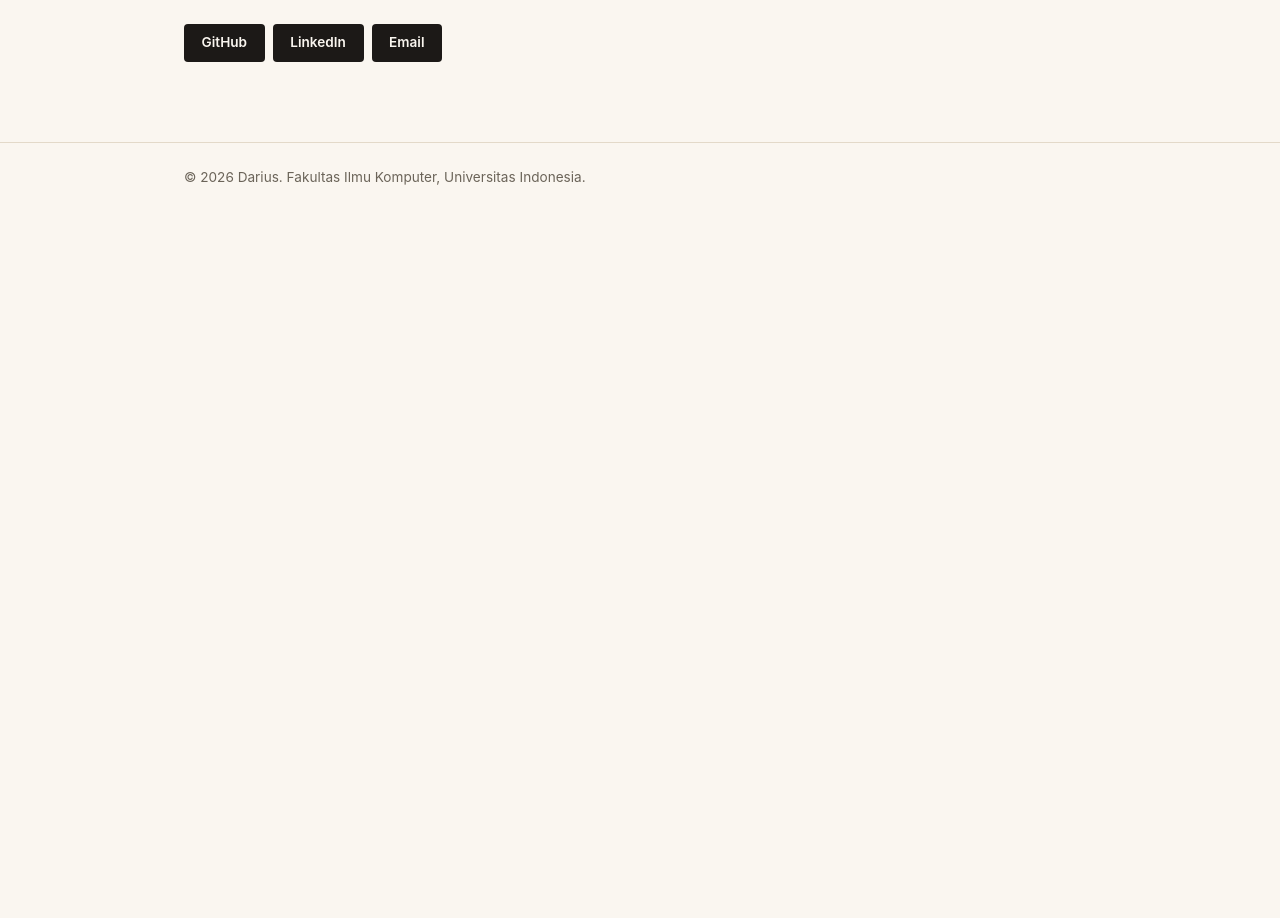
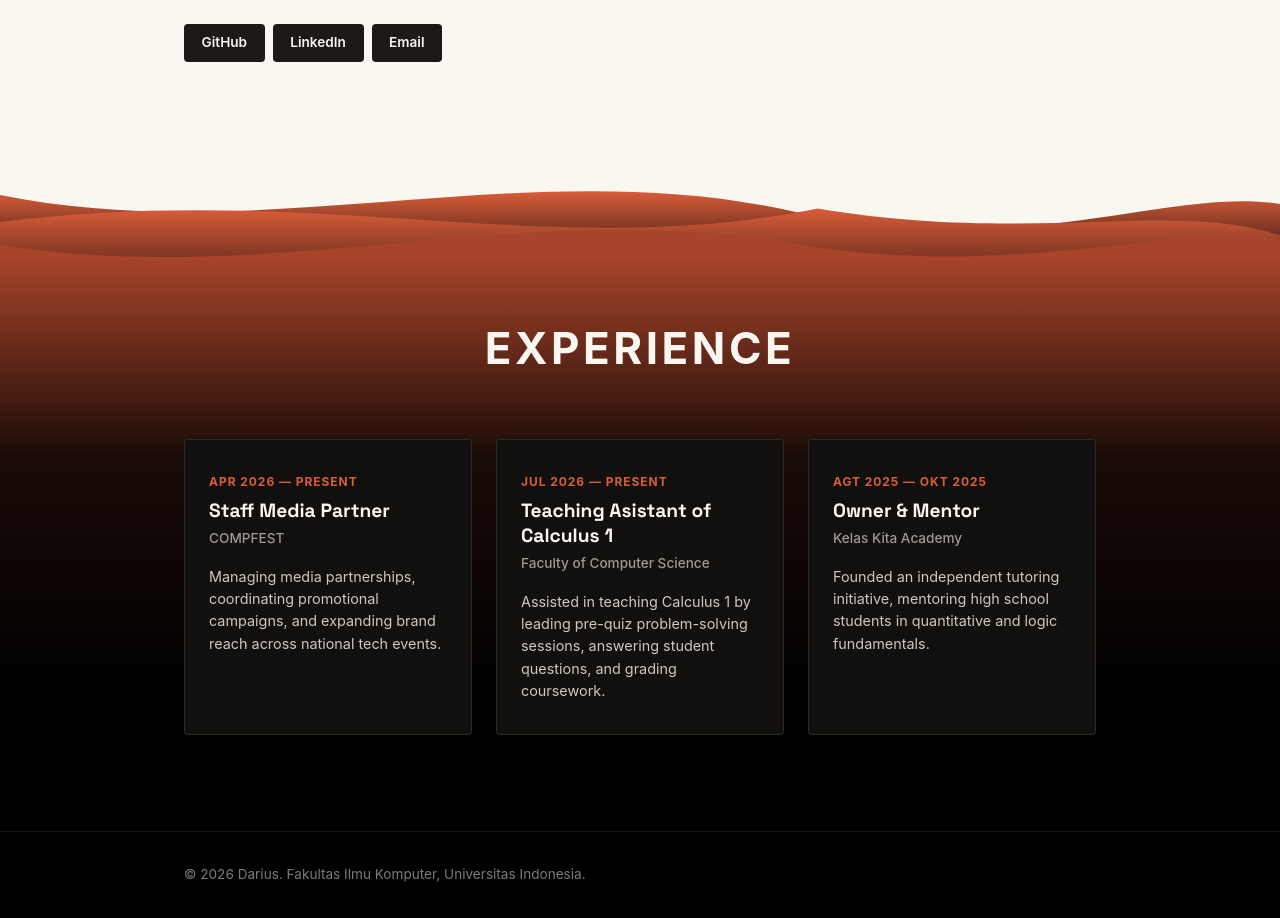
Before and after one commit to darzzius/myportofolio, a Django app: page / in a window 1280 px wide. Shown: the part 631-1549 px from the top of the page. Before the commit the page ends 816 px from the top, so only its background shows below. Run offline with Django 5.2, Linux system fonts and the light colour scheme.

Commit message:
Lanjutan (Tugas 1)

```diff
--- a/static/css/style.css
+++ b/static/css/style.css
@@ -170,10 +170,11 @@ h1, .brand {
 }
 
 .site-footer {
-    padding: 1.5rem;
-    color: var(--text-muted);
+    background-color: #000000;
+    color: rgba(250, 246, 240, 0.5);
     font-size: 0.85rem;
-    border-top: 1px solid var(--line);
+    padding: 2rem 0;
+    border-top: 1px solid rgba(227, 217, 201, 0.1);
 }
 
 @media (max-width: 600px) {
@@ -193,3 +194,115 @@ h1, .brand {
         justify-content: flex-start;
     }
 }
+
+/*Section khusus experience*/
+.experience-section .section-title {
+    font-size: clamp(2rem, 4vw, 2.75rem);
+    text-align: center;
+    text-transform: uppercase;
+    letter-spacing: 0.08em;
+    margin-bottom: 3.5rem;
+    color: var(--paper);
+}
+
+.experience-grid {
+    display: grid;
+    grid-template-columns: repeat(3, 1fr);
+    gap: 1.5rem;
+}
+
+.experience-card {
+    background-color: #12100e; /* Cokelat-hitam sangat gelap agar kartunya tetap terlihat */
+    border: 1px solid rgba(227, 217, 201, 0.12);
+    border-radius: var(--radius);
+    padding: 2rem 1.5rem;
+    display: flex;
+    flex-direction: column;
+    transition: transform 0.2s ease, border-color 0.2s ease;
+}
+
+.experience-card:hover {
+    transform: translateY(-4px);
+    border-color: var(--accent);
+}
+
+.card-period {
+    font-size: 0.75rem;
+    text-transform: uppercase;
+    letter-spacing: 0.08em;
+    color: var(--accent);
+    font-weight: 700;
+    margin-bottom: 0.5rem;
+}
+
+.card-role {
+    font-family: "Space Grotesk", sans-serif;
+    font-size: 1.2rem;
+    line-height: 1.3;
+    margin-bottom: 0.25rem;
+    color: var(--paper);
+}
+
+.card-org {
+    font-size: 0.85rem;
+    color: rgba(250, 246, 240, 0.6);
+    margin-bottom: 1rem;
+    font-weight: 500;
+}
+
+.card-desc {
+    font-size: 0.9rem;
+    line-height: 1.55;
+    color: rgba(250, 246, 240, 0.8);
+}
+
+@media (max-width: 820px) {
+    .experience-grid {
+        grid-template-columns: 1fr;
+        gap: 1.25rem;
+    }
+
+    .experience-section {
+        padding: 4rem 0;
+    }
+}
+
+/* Wave Divider */
+.wave-divider {
+    width: 100%;
+    overflow: hidden;
+    line-height: 0;
+    background-color: var(--paper);
+    margin-bottom: -1px;
+}
+
+.wave-divider svg {
+    display: block;
+    width: 100%;
+    height: 90px;
+}
+
+.wave-divider path {
+    fill: url(#waveGradient);
+}
+
+.wave-divider path:last-of-type {
+    fill: #a8442a;
+}
+
+.experience-section {
+    background: linear-gradient(180deg, #a8442a 0%, #1a0b07 35%, #000000 75%, #000000 100%);
+    color: var(--paper);
+    padding: 3.5rem 0 6rem;
+    border-top: none;
+}
+
+@media (max-width: 600px) {
+    .wave-divider svg {
+        height: 40px;
+    }
+
+    .experience-section {
+        padding: 2.5rem 0 4rem;
+    }
+}
--- a/templates/index.html
+++ b/templates/index.html
@@ -49,10 +49,65 @@
                     </div>
                 </div>
             </div>
+            <br>
         </section>
+        <div class="wave-divider">
+            <svg viewBox="0 0 1440 100" preserveAspectRatio="none">
+                <defs>
+                    <linearGradient id="waveGradient" x1="0%" y1="0%" x2="0%" y2="100%">
+                        <stop offset="0%" stop-color="#d95d39" />
+                        <stop offset="100%" stop-color="#381a13" />
+                        <!-- biar ga lupa, 2 stop ini untuk menciptakan warna gradien  -->
+                    </linearGradient>
+                </defs>
+                <path d="M0,30 C300,90 600,-20 900,50 C1140,105 1320,20 1440,40 L1440,100 L0,100 Z"></path>
+                <path fill="rgba(0, 0, 0, 0.45)" d="M0,60 C360,15 620,105 920,45 C1160,85 1320,35 1440,75 L1440,140 L0,140 Z"></path>
+                <path fill="#381a13" d="M0,85 C300,135 600,30 900,85 C1140,125 1320,60 1440,80 L1440,140 L0,140 Z"></path>
+                <!-- M= Move to, C= Cubic Bézier Curve, L= Line to, Z = Close path-->
+                <!-- biar aku ga lupa!!(part 2) path ini pembuat gelombangnya. M0,30 mulai dari x=0, y= 30.  C300,90 600,-20 900,50 -> gelombang pertama,
+                dimulai dari xy 300,90 dan 600,-20 agar tercipta gelombang, lalu berakhir di 900,50. dan seterusnya untuk c yang lainnya. L1440,100 -> untuk menarik garis
+                lurus horizontal dari kanan bawah ke kiri bawah. dan last, Z kembali ke titik awal-->
+            </svg>
+        </div>
+
+    <section class="experience-section" id="experience">
+        <div class="container">
+            <h2 class="section-title">Experience</h2>
+
+            <div class="experience-grid">
+
+                <div class="experience-card">
+                    <span class="card-period">Apr 2026 — Present</span>
+                    <h3 class="card-role">Staff Media Partner</h3>
+                    <p class="card-org">COMPFEST</p>
+                    <p class="card-desc">
+                        Managing media partnerships, coordinating promotional campaigns, and expanding brand reach across national tech events.
+                    </p>
+                </div>
+
+                <div class="experience-card">
+                    <span class="card-period">Jul 2026 — Present</span>
+                    <h3 class="card-role">Teaching Asistant of Calculus 1</h3>
+                    <p class="card-org">Faculty of Computer Science</p>
+                    <p class="card-desc">
+                        Assisted in teaching Calculus 1 by leading pre-quiz problem-solving sessions, answering student questions, and grading coursework.
+                    </p>
+                </div>
+
+                <div class="experience-card">
+                    <span class="card-period">Agt 2025 — Okt 2025</span>
+                    <h3 class="card-role">Owner & Mentor</h3>
+                    <p class="card-org">Kelas Kita Academy</p>
+                    <p class="card-desc">
+                        Founded an independent tutoring initiative, mentoring high school students in quantitative and logic fundamentals.
+                    </p>
+                </div>
+            </div>
+        </div>
+    </section>
     </main>
 
-    <footer class="site-footer">
+    <footer class="site-footer" color>
         <div class="container">
             <p>&copy; 2026 Darius. Fakultas Ilmu Komputer, Universitas Indonesia.</p>
         </div>
```
